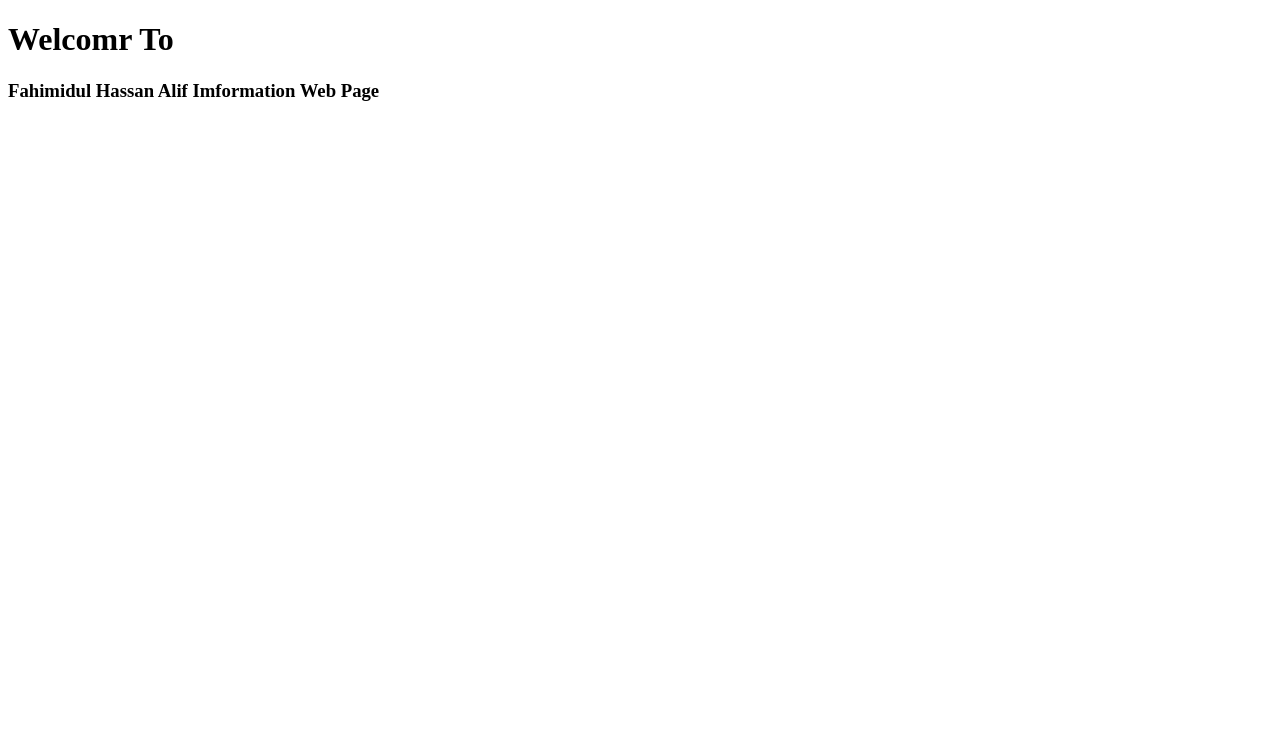
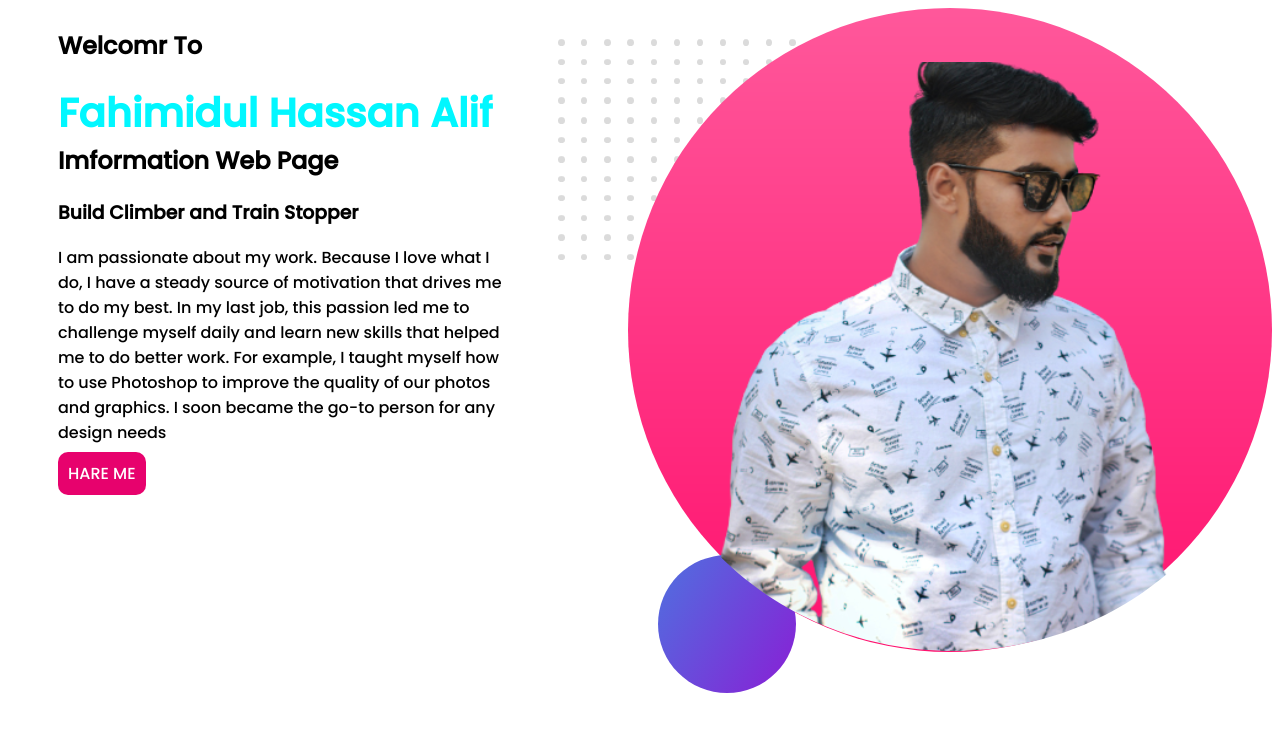
Before and after one commit to fahimidulhassan/dev-portfolio, a plain HTML site: page index.html in a window 1280 px wide. Drawn offline with Linux system fonts and the light colour scheme.

Commit message:
new added

```diff
--- a/index.html
+++ b/index.html
@@ -6,13 +6,33 @@
     <meta http-equiv="X-UA-Compatible" content="IE=edge">
     <meta name="viewport" content="width=device-width, initial-scale=1.0">
     <title>Imformation of Alif</title>
+    <link rel="preconnect" href="https://fonts.googleapis.com">
+    <link rel="preconnect" href="https://fonts.gstatic.com" crossorigin>
+    <link href="https://fonts.googleapis.com/css2?family=Poppins:wght@500&display=swap" rel="stylesheet">
     <link rel="stylesheet" href="style.css">
 </head>
 
 <body>
-    <h1>Welcomr To</h1>
-    <h3>Fahimidul Hassan Alif Imformation Web Page</h3>
-
+    <section>
+        <div class="half-width">
+            <h1>Welcomr To</h1>
+            <h1><span class="red-color">Fahimidul Hassan Alif</span> Imformation Web Page</h1>
+            <h3>Build Climber and Train Stopper</h3>
+            <p>I am passionate about my work. Because I love what I do, I have a steady source of motivation that drives
+                me
+                to
+                do my best. In my last job, this passion led me to challenge myself daily and learn new skills that
+                helped
+                me to
+                do better work. For example, I taught myself how to use Photoshop to improve the quality of our photos
+                and
+                graphics. I soon became the go-to person for any design needs</p>
+            <a class="link-button" href="https://www.linkedin.com/feed/">HARE ME</a>
+        </div>
+        <div class="half-width">
+            <img src=" my-bg2.png" alt="">
+        </div>
+    </section>
 </body>
 
 </html>
--- a/style.css
+++ b/style.css
@@ -0,0 +1,21 @@
+body{
+    font-family: 'Poppins', sans-serif;
+}
+.red-color{
+    color: rgb(1, 247, 255);
+    font-size: 40px;
+}
+section{
+    display: flex;
+}
+.half-width{
+    width: 100%;
+    padding-left: 50px;
+}
+.link-button{
+    text-decoration: none;
+    background-color: rgb(231, 2, 109);
+    padding: 10px;
+    border-radius: 10px;
+    color: white;
+}
```
